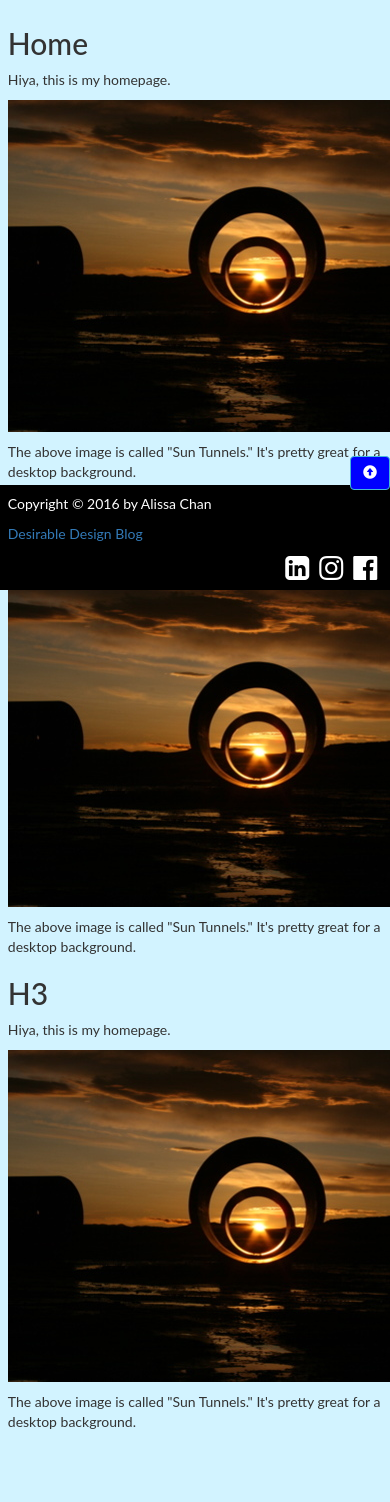
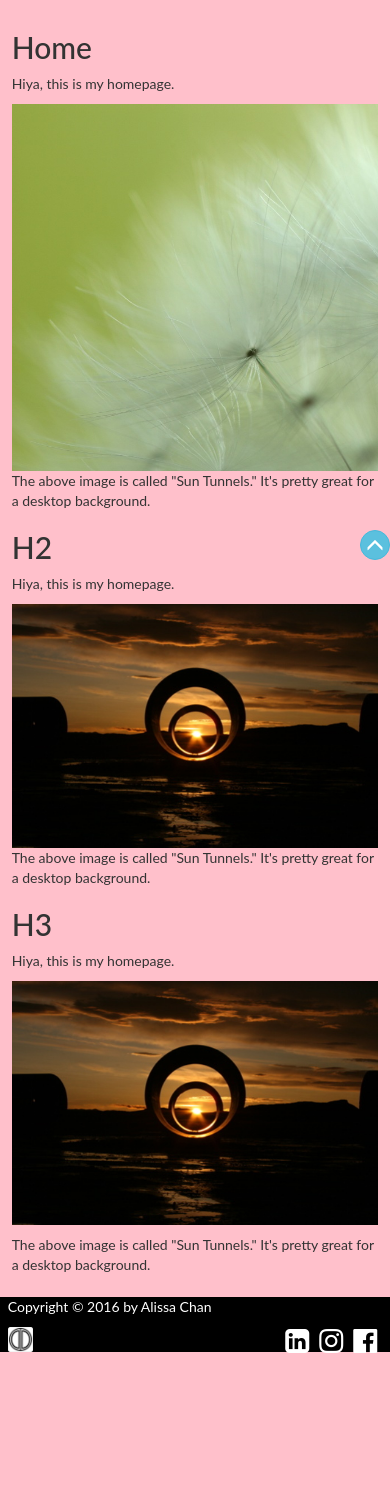
Before and after one commit to alissach/portfolio-website, a Python web app: template templates/home.html in a window 390 px wide; the page is wider, and only the part inside the window is pictured. Shown: the part 254-1756 px from the top of that part. After the commit the page ends 1607 px from the top of that part, so only its background shows below. Run offline with Jinja, Linux system fonts and the light colour scheme; the template is opened without the code that fills it, so the values that code supplies are empty; some libraries are stand-ins or nearby versions.

Commit message:
Clean up messy CSS; make it mobile-first

```diff
--- a/static/styles.css
+++ b/static/styles.css
@@ -1,26 +1,21 @@
-/* 4 ways to apply styles:
-    1) Default
-    2) If in tag it has the highest precedence. If in Head section using style tag, will apply to whole page. So use external style sheet.*/
-
-/*SHORTCUTS - click on static folder and CTRL+N then save it */
+/* Mobile-first!! */
 
 body{
-    padding-bottom: 80px;
+    padding-bottom: 5vh;
     font-family: Lato, Candara, Helvetica;
+    background-color: pink;
 }
 
 .subbody {
-    padding: 2%;
+    padding: 3%;
 }
-
-nav a {
+header nav a {
     font-family: "Noticia Text";
     font-size: 17px;
     text-decoration: none;
     color: white;
     padding: 5px 10px 5px 10px;
 }
-
 
 nav a:hover {
     color: black;
@@ -33,23 +28,22 @@ nav a.active{
     color: black;
     background-color: white;
     border-radius: 2px;
+    font-weight: bold;
 }
 
-/* Non-collapsed view*/
 header nav{
-    text-align: center;
+    text-align: center !important;
     background-color: black;
     color: black;
     width: 100%;
-    position: fixed;
-    top: 0;
-    z-index: 1; /*Keep on top at all times*/
+    /*top: 0;*/
+    z-index: 50; /*Keep on top at all times*/
 }
 
-.icon-bar{
+.glyphicon.glyphicon-menu-hamburger{
     color: white;
-    background-color: white;
-    position: left;
+    font-size: 20px;
+    text-align: left;
 }
 
 .jumbotron {
@@ -71,43 +65,53 @@ header nav{
 }
 
 footer {
-    padding: 2%;
+    padding-left: 2%;
+    padding-right: 2%;
+    /*position: absolute;*/
+    bottom: 0;
     background-color: black;
-    /*opacity: .6;*/
     color: white;
-}
-
-footer a:hover{
-    color: #CCFFFF;
-}
-
-img {
-    /*padding: 1%;*/
 }
 
 /*Back to top button*/
 .btn.btn-info{
     position: fixed;
     right:0;
-    bottom: 100px;
-    background-color:blue;
+    bottom: 30px;
+    width: 30px;
+    height: 30px;
+    text-align: center;
+    padding: 4px 0;
+    font-size: 18px;
+    border-radius: 15px;
 }
 
 .social-media i {
-    float:right;
+    /*float:right;*/
     color:white;
     padding: 0 5px 0 5px;
 }
 
-.social-media i:hover {
-    color: cyan;
+#ddblog {
+    max-height: 25px;
 }
 
-/* MOBILE-FIRST MEDIA QUERIES */
+/********* MEDIA QUERIES *********/
 /* Breakpoints obtained from https://responsivedesign.is/develop/browser-feature-support/media-queries-for-common-device-breakpoints */
 
+/* Tablets & Small laptops */
+@media only screen and (min-width: 768px){
+    body {
+        background: #D2F3FF; /*light blue*/
+        text-align: center;
+    }
+    nav {
+        background: orange;
+    }
+}
+
 /* Desktops and laptops */
-@media screen and (min-width:1000px) {
+@media screen and (min-width:1024px) {
 
     .jumbotron img{
         max-height: 35vh;
@@ -117,24 +121,41 @@ img {
         background: beige;
     }
 
-    .carousel slide {
+    /*.carousel.slide {
         max-width: 100%;
         position: center;
+    }*/
+    .subbody{
+        max-width:75%;
+        padding: 2%;
+        margin: 0 auto;
+}
+    }
+    .img-responsive {
+        max-height: 50vh;
+        height: auto;
+        overflow: hidden;
+    }
+
+    .social-media i {
+        float:right;
+        color:white;
+        padding: 0 5px 0 5px;
+    }
+
+    .social-media i:hover {
+        color: cyan;
+    }
+
+    #ddblog {
+        max-height: 25px;
+    }
+
+    #ddblog:hover{
+        background-color: #CCFFFF;
+    }
+
+    footer a:hover{
+        color: #CCFFFF;
     }
 }
-
-/* Tablets/Small laptops */
-@media only screen and (min-device-width: 768px) and (max-device-width: 1000px){
-    body {
-        background: #D2F3FF; /*light blue*/
-    }
-    nav {
-        background: cyan;
-    }
-}
-/* Smartphones */
-@media only screen and (max-device-width: 768px) {
-    body{
-        background: yellow;
-    }
-}
--- a/templates/aboutme.html
+++ b/templates/aboutme.html
@@ -5,5 +5,5 @@
 {% block content %}
     <h2>About Me</h2>
 	<p>Hi! My name is Alissa Chan. I'm a sophomore. <br>This picture accurately describes how I felt trying to do this homework assignment: </p>
-    <img src="static/code_bugs.jpg" alt = "code-bugs" width=500>
+    <img class="img-responsive" src="static/code_bugs.jpg" alt = "code-bugs" width=500>
 {% endblock %}
--- a/templates/base.html
+++ b/templates/base.html
@@ -4,8 +4,10 @@
     <meta charset="UTF-8">
     <link href='https://fonts.googleapis.com/css?family=Noticia+Text:400,400italic,700,700italic' rel='stylesheet' type='text/css'>
 
-    <link rel="stylesheet" href="https://maxcdn.bootstrapcdn.com/bootstrap/3.3.6/css/bootstrap.min.css" integrity="sha384-1q8mTJOASx8j1Au+a5WDVnPi2lkFfwwEAa8hDDdjZlpLegxhjVME1fgjWPGmkzs7" crossorigin="anonymous"/>
+    <!-- Bootstrap Link -->
+    <link rel="stylesheet" href="https://maxcdn.bootstrapcdn.com/bootstrap/3.3.6/css/bootstrap.min.css" >
 
+    <!-- Bootstrap JQuery link -->
     <script src="https://code.jquery.com/jquery-2.2.2.min.js" integrity="sha256-36cp2Co+/62rEAAYHLmRCPIych47CvdM+uTBJwSzWjI=" crossorigin="anonymous"></script>
 
     <!-- Latest compiled and minified JavaScript -->
@@ -29,19 +31,17 @@
             <nav class="nav navbar-pill navbar-fixed-top">
                 <div class="container-fluid">
                     <button type="button" class="navbar-toggle" data-toggle="collapse" data-target="#navcollapse" aria-expanded="true">
-                    <!-- Hamburger menu -->
-                    <span class="sr-only">Toggle navigation</span> <!-- Accessibility -->
-                    <span class="icon-bar"></span>
-                    <span class="icon-bar"></span>
-                    <span class="icon-bar"></span>
+                        <!-- Next line is for accessibility -->
+                        <span class="sr-only">Toggle navigation</span>
+                        <span class="glyphicon glyphicon-menu-hamburger"></span>
                     </button>
 
                     <div class="navbar-collapse collapse" id="navcollapse">
                         <ul class="nav navbar-nav">
-                        <li><a href="home" id="home"> {% block nav_home %}Home{% endblock %}</a></li>
-                        <li><a href="aboutme" id="aboutme">{% block nav_about %}About Me{% endblock %}</a></li>
-                        <li><a href="blog" id="blog">{% block nav_blog %}Blog{% endblock %}</a></li>
-                        <li><a href="login" id="login"> {% block nav_login %}Login{% endblock %}</a></li>
+                            <li><a href="home" id="home"> Home </a></li>
+                            <li><a href="aboutme" id="aboutme">About Me</a></li>
+                            <li><a href="blog" id="blog">Blog</a></li>
+                            <li><a href="login" id="login"> Login</a></li>
                         </ul>
                     </div>
                 </div>
@@ -58,21 +58,26 @@
 
     {% endblock %}
     </div>
-    <footer class="navbar navbar-fixed-bottom">
+    <footer> <!--<class="navbar navbar-fixed-bottom"> -->
+        <!-- <div class = "row"> -->
+            <!-- <div class = "column-sm-4"> -->
             <p>Copyright &copy; 2016 by Alissa Chan</p>
-        <p><a href="http://www.desx2.wordpress.com">Desirable Design Blog</a></p>
+    <!--         <p><a href="http://www.desx2.wordpress.com">Desirable Design Blog</a></p> -->
                 <!-- Back to top button -->
-
-            <a href="#" class="btn btn-info"> <span class="glyphicon glyphicon-circle-arrow-up"></span></a>
+                <a href="#" class="btn btn-default btn-info"> <span class="glyphicon glyphicon-menu-up"></span></a>
 
                 <div class="social-media">
                 <a href="http://www.facebook.com"> <i class="fa fa-2x fa-facebook-official"></i></a>
                 <a href="http://www.instagram.com/ahchan18"> <i class="fa fa-2x fa-instagram"></i></a>
                 <a href="https://www.linkedin.com/in/alissachan"> <i class="fa fa-2x fa-linkedin-square"></i></a>
+                <a href="http://www.desx2.wordpress.com"><img src="static/dd_logo.png" alt="Desirable design blog" id="ddblog"></a>
+                </div>
+            </div>
         </div>
     </footer>
 
-<!-- Link to javascript file -->
+<!-- Link to Bootstrap javascript file -->
 <script src="js/bootstrap.min.js"></script>
+<!-- Link to custom javascript file -->
 <script src="static/script.js"></script>
 </html>
--- a/templates/home.html
+++ b/templates/home.html
@@ -9,19 +9,19 @@
             <div class="col-sm-4">
                 <h2>Home</h2>
                 <p>Hiya, this is my homepage.</p>
-                <p><img src="static/suntunnels.png" alt = "suntunnels"/></p>
+                <img class="img-responsive" src="static/dandelion.jpg" alt = "dandelion"/>
                 <p>The above image is called "Sun Tunnels." It's pretty great for a desktop background. </p>
             </div>
             <div class="col-sm-4">
                 <h2>H2</h2>
                 <p>Hiya, this is my homepage.</p>
-                <p><img src="static/suntunnels.png" alt = "suntunnels"/></p>
+                <img class="img-responsive" src="static/suntunnels.png" alt = "suntunnels"/>
                 <p>The above image is called "Sun Tunnels." It's pretty great for a desktop background. </p>
             </div>
             <div class="col-sm-4">
                 <h2>H3</h2>
                 <p>Hiya, this is my homepage.</p>
-                <p><img src="static/suntunnels.png" alt = "suntunnels"/></p>
+                <p><img class="img-responsive" src="static/suntunnels.png" alt = "suntunnels"/></p>
                 <p>The above image is called "Sun Tunnels." It's pretty great for a desktop background. </p>
             </div>
         </div>
```
Also changed, not shown: static/dd_logo.png (added). Lines whose indentation alone changed are shown as unchanged.
